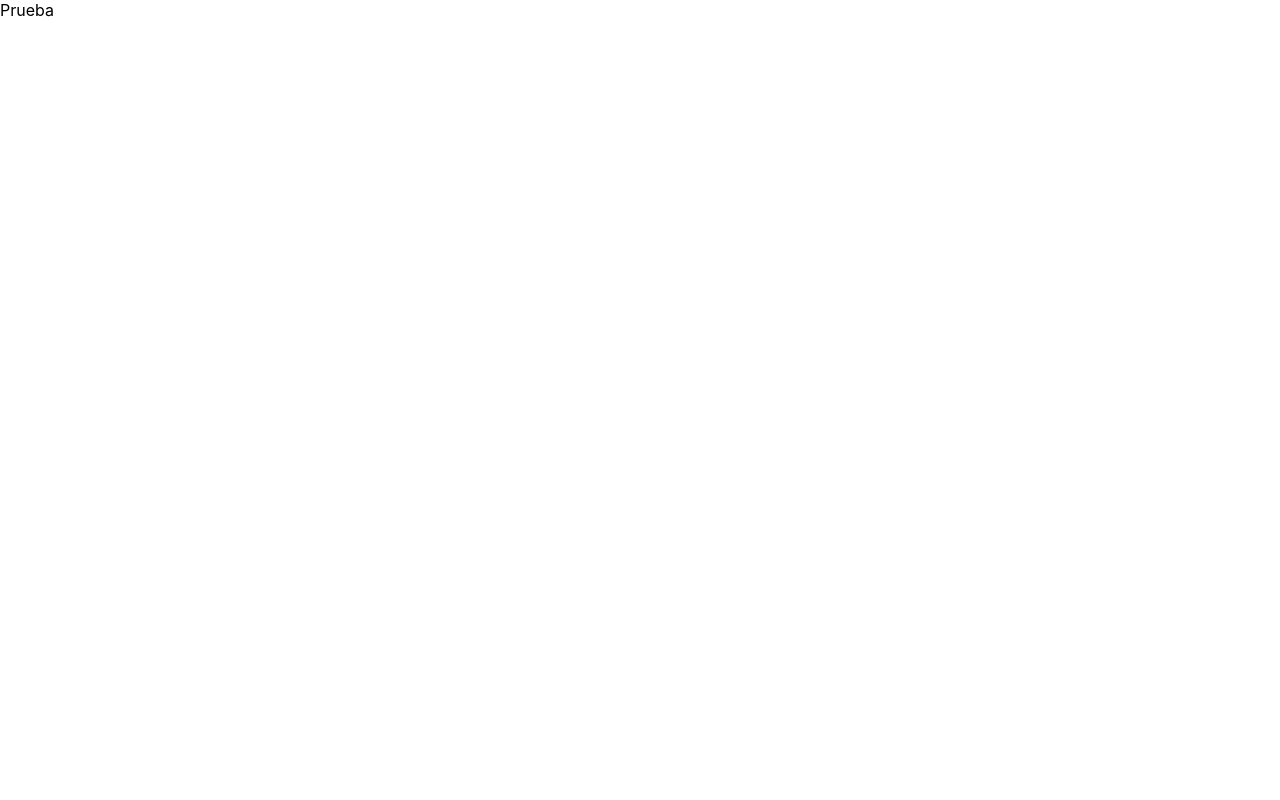
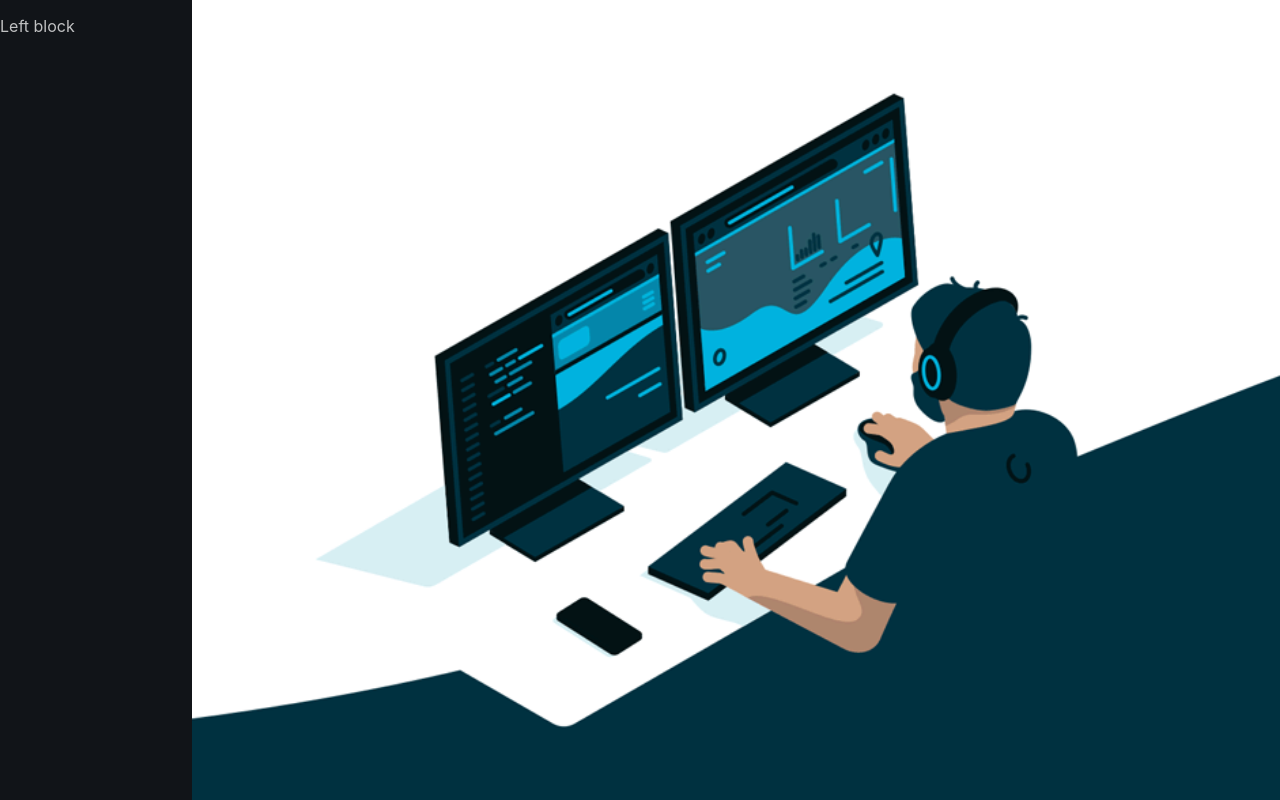
Before and after one commit to gastoncolaneri/personal-portfolio, a React (Create React App) app: page / in a window 1280 px wide. Built offline with nearby package versions, Linux system fonts and the light colour scheme.

Commit message:
Se deja la estructura básica estética de contenedores

```diff
--- a/src/App.tsx
+++ b/src/App.tsx
@@ -1,7 +1,7 @@
-import React from "react";
+import Home from "./views/Home";
 
 function App() {
-  return <div>Prueba</div>;
+  return <Home />;
 }
 
 export default App;
--- /dev/null
+++ b/src/views/Home/Home.tsx
@@ -0,0 +1,20 @@
+import "./home.css";
+
+const Home = () => {
+  return (
+    <div className="main__container">
+      <div className="left__block">
+        <p style={{ color: "#c0c1c2" }}>Left block</p>
+      </div>
+      <div className="right__block">
+        <img
+          src={require("../../assets/backgroundGif.gif")}
+          alt="backgroundGif"
+          style={{ width: "100%" }}
+        />
+      </div>
+    </div>
+  );
+};
+
+export default Home;
--- /dev/null
+++ b/src/views/Home/home.css
@@ -0,0 +1,22 @@
+.main__container {
+  display: flex;
+  flex: 1;
+  height: 100vh;
+}
+.left__block {
+  display: flex;
+  flex-direction: column;
+  background-color: #111418;
+  width: 15%;
+  height: 100vh;
+  overflow-y: auto;
+}
+
+.right__block {
+  display: flex;
+  flex-direction: column;
+  width: 85%;
+  background-color: aqua;
+  height: 100%;
+  overflow-y: auto;
+}
--- /dev/null
+++ b/src/views/Home/index.ts
@@ -0,0 +1,3 @@
+import Home from "./Home";
+
+export default Home;
```
Also changed, not shown: src/assets/backgroundGif.gif (added).
